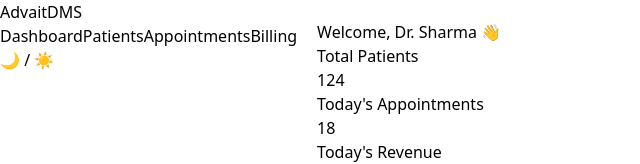
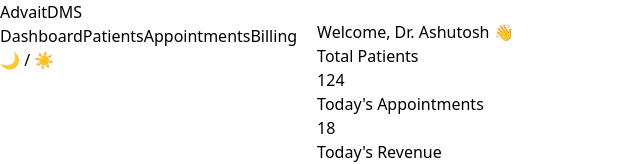
Before and after one commit to psh2590/advait-dms-frontend, a React (Vite) app: page /dashboard in a window 1280 px wide. Shown: the top 164 px of the page, without its empty margins (0-640 px from the left). Built offline with nearby package versions, Linux system fonts and the light colour scheme.

Commit message:
Update Dashboard.jsx

```diff
--- a/src/pages/Dashboard.jsx
+++ b/src/pages/Dashboard.jsx
@@ -2,7 +2,7 @@ export default function Dashboard() {
   return (
     <div className="p-6">
       <h1 className="text-2xl font-semibold mb-6">
-        Welcome, Dr. Sharma 👋
+        Welcome, Dr. Ashutosh 👋
       </h1>
 
       <div className="grid grid-cols-1 md:grid-cols-3 gap-6">
```
